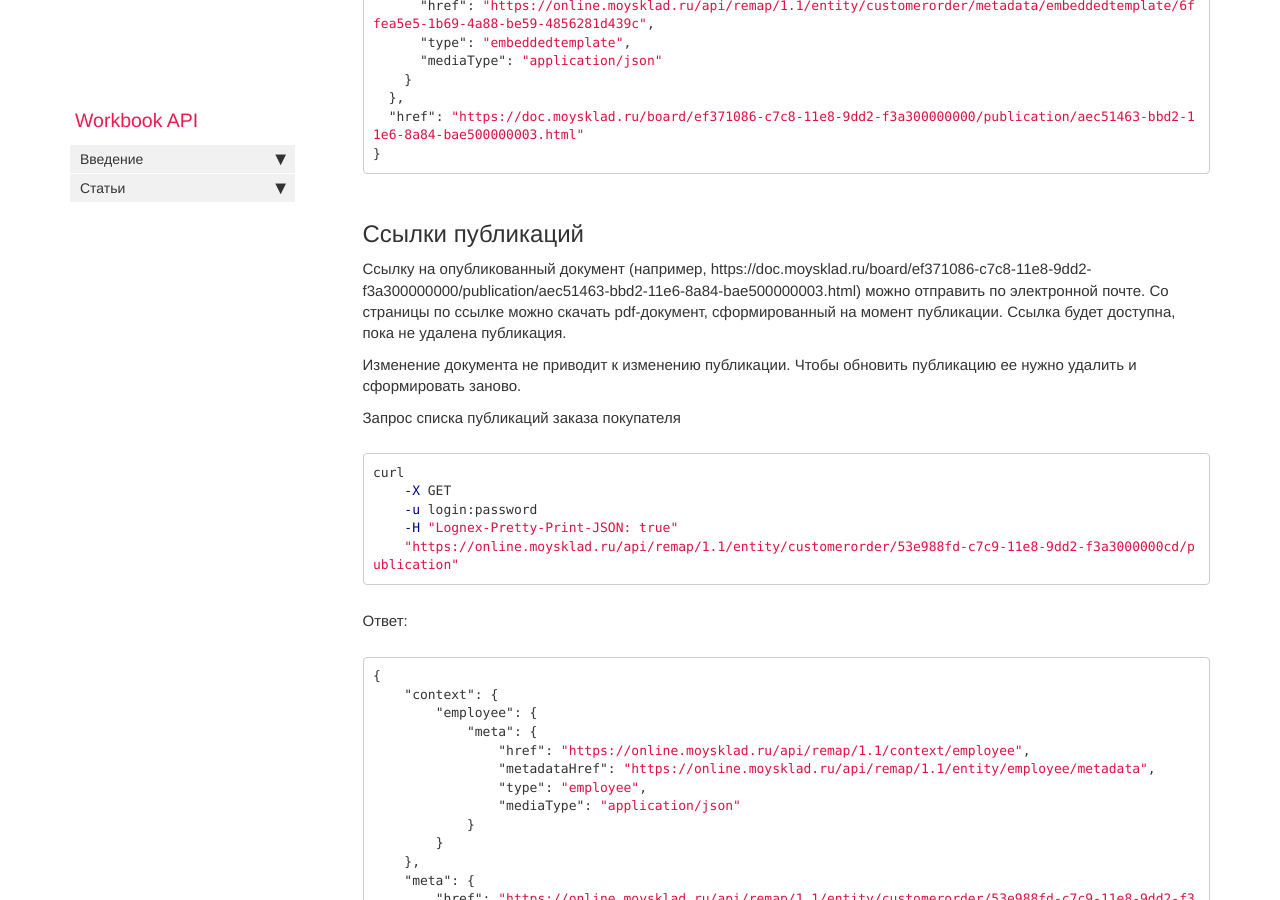
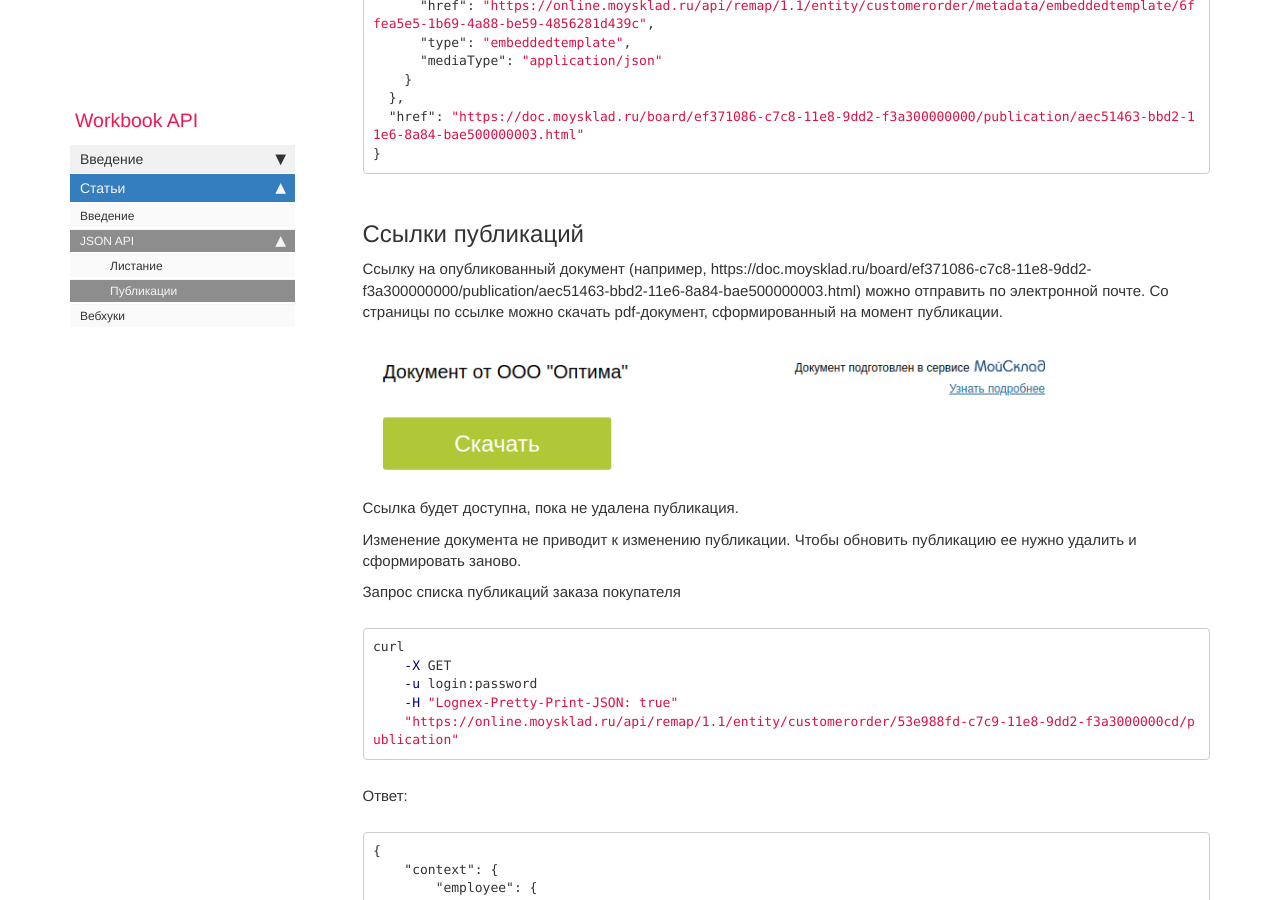
Before and after one commit to moysklad/workbook-api-doc, a Jekyll site: the page built from pages/workbook/arcicles/JSON_API/publication.md, in a window 1280 px wide and 900 px high, scrolled down 2030 px. Built offline with Jekyll 4.4.1, drawn with Linux system fonts in a browser that asks for light colours; nearby versions of some CDN libraries; comment, search, counter and statistics services are not loaded.

Commit message:
MC-22291: workbook publication article some fixes, sidebar link

```diff
--- a/_data/sidebars/workbook_sidebar.yml
+++ b/_data/sidebars/workbook_sidebar.yml
@@ -34,6 +34,10 @@ entries:
           url: /paging.html
           output: web
 
+        - title: Публикации
+          url: /publication.html
+          output: web
+
     - title: Вебхуки
       url: /webhooks.html
       output: web
--- a/pages/workbook/arcicles/JSON_API/publication.md
+++ b/pages/workbook/arcicles/JSON_API/publication.md
@@ -38,7 +38,7 @@ folder: workbook
 
 ## Создание публикаций в JSON API
 
-Создание публикаций возможно средствами JSON API. Чтобы создать публикацию нужен документ, например, заказ покупателя, и [шаблон печатной формы](#template) - встроенный или пользовательский.
+Создание публикаций возможно средствами JSON API. Чтобы создать публикацию нужен документ, например, заказ покупателя, и [шаблон печатной формы](#шаблоны-печатной-формы) - встроенный или пользовательский.
 
 Создадим публикацию для заказа покупателя
 
@@ -81,7 +81,11 @@ curl
 
 ## Ссылки публикаций
 
-Ссылку на опубликованный документ (например, https://doc.moysklad.ru/board/ef371086-c7c8-11e8-9dd2-f3a300000000/publication/aec51463-bbd2-11e6-8a84-bae500000003.html) можно отправить по электронной почте. Со страницы по ссылке можно скачать pdf-документ, сформированный на момент публикации. Ссылка будет доступна, пока не удалена публикация.
+Ссылку на опубликованный документ (например, https://doc.moysklad.ru/board/ef371086-c7c8-11e8-9dd2-f3a300000000/publication/aec51463-bbd2-11e6-8a84-bae500000003.html) можно отправить по электронной почте. Со страницы по ссылке можно скачать pdf-документ, сформированный на момент публикации.
+
+ ![useful image]({{ site.url }}/images/publication/publication_download.png)
+
+Ссылка будет доступна, пока не удалена публикация.
 
 Изменение документа не приводит к изменению публикации. Чтобы обновить публикацию ее нужно удалить и сформировать заново.
 
@@ -145,7 +149,7 @@ curl
 
 
 
-## Шаблоны печатной формы<a name="template"></a>
+## Шаблоны печатной формы
 
 В JSON API возможно запросить списки встроенных и пользовательских шаблонов печатных форм, чтобы впоследвтвии использовать их для печати и публикации документов.
 
```
Also changed, not shown: images/publication/publication_download.png (added).
